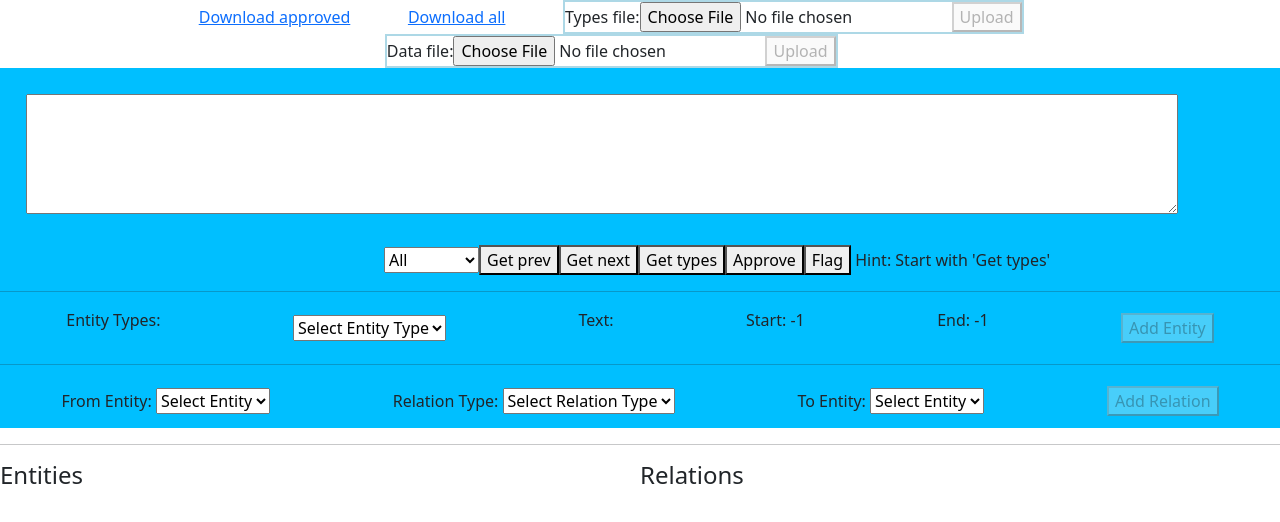
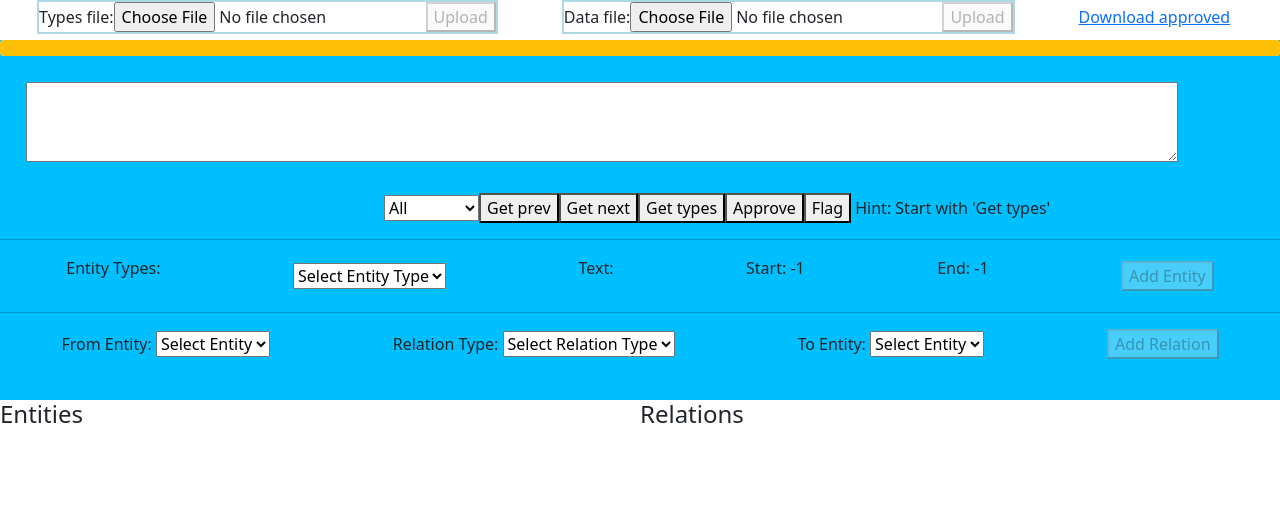
Before and after one commit to abhinav-kumar-thakur/relation-extraction-annotator, a React (Create React App) app in the folder frontend/: page / in a window 1280 px wide. Shown: the top 522 px of the page. Built offline with nearby package versions, Linux system fonts and the light colour scheme.

Commit message:
Abhinav | Style UI

```diff
--- a/frontend/src/App.css
+++ b/frontend/src/App.css
@@ -1,5 +1,14 @@
 .App {
   text-align: center;
+}
+
+.NER_types_inputs {
+  height: 5vh;
+  display: flex;
+  flex-direction: row;
+  justify-content: center;
+  align-items: center;
+  flex-wrap: wrap;
 }
 
 .ControlPanel {
@@ -7,24 +16,12 @@
   background-color: deepskyblue;
 }
 
-.NER_types_inputs {
-  display: flex;
-  flex-direction: row;
-  justify-content: center;
-  align-items: center;
-  flex-wrap: wrap;
-  margin: 0 auto;
-  width: 90%;
-}
-
 .Sentence {
   font-size: 1em;
-  font-weight: lighter;
-  color: #f00;
-  height: 15vh;
+  color: black;
+  height: 10vh;
   width: 90%;
   margin: 2%;
-  margin-right: 2%;
   word-wrap: normal;
 }
 
@@ -34,14 +31,12 @@
   justify-content: space-around;
   align-items: center;
   width: 100%;
-  height: 5vh;
 }
 
 .LabelsWrapper {
   display: inline-flex;
   flex-direction: row;
   font-size: 1em;
-  font-weight: lighter;
   justify-content: space-around;
   width: 100%;
 }
--- a/frontend/src/App.js
+++ b/frontend/src/App.js
@@ -223,17 +223,38 @@ function App() {
        });
   };
 
+  const textSelectionHandler = (event) => {
+    const selection = event.target.value.substring(event.target.selectionStart, event.target.selectionEnd);
+
+    let traversed_length = 0;
+    let entity_start_index, entity_end_inedx;
+    for (const [i, token] of textData.entries()) {
+
+      const token_start = traversed_length;
+      const token_end = traversed_length + token.length;
+      if (event.target.selectionStart >= token_start && event.target.selectionStart <= token_end) {
+        entity_start_index = i;
+      }
+
+      if (event.target.selectionEnd >= token_start && event.target.selectionEnd <= token_end) {
+        entity_end_inedx = i + 1;
+      }
+
+      traversed_length += token.length + 1;
+      if (entity_start_index && entity_end_inedx) {
+        break;
+      }
+    }
+
+    const selected_tokens = selection.trim().split(' ');
+    const isValid = entity_start_index && entity_end_inedx;
+    setTextSelectionState({text: selected_tokens.join(' '), start: entity_start_index, end: entity_end_inedx, valid: isValid});
+  }
+
   // NER labelling UI
   return (
     <div>
-    <StackedProgressBar data={progress}/>
     <div className="NER_types_inputs">
-          <a href={backend_url + '/approved/download'} style={{'marginRight': '5%'}}>
-            Download approved
-          </a>
-          <a href={backend_url + '/all/download'} style={{'marginRight': '5%'}}>
-            Download all
-          </a>
         <span style={{'marginRight': '5%', 'border': '2px solid lightblue'}}>
           <label>Types file: </label>
           <input type="file" onChange={entityTypesFileChangeHandler} />
@@ -244,35 +265,12 @@ function App() {
           <input type="file" onChange={dataFileChangeHandler} />
           <button onClick={handleDataFileSubmission} disabled={!isDataFileSelected} >{uploadDataFileButtonText}</button>
         </span>
+        <a href={backend_url + '/approved/download'} style={{'marginRight': '1%'}}> Download approved </a>
+        <a href={backend_url + '/all/download'}> Download all </a>
       </div>
       <div className='ControlPanel'>
-        <textarea className='Sentence' value={textData.join(' ')} onSelect={(event) => {
-          const selection = event.target.value.substring(event.target.selectionStart, event.target.selectionEnd);
-
-          let traveresed_length = 0;
-          let entity_start_index, entity_end_inedx;
-          for (const [i, token] of textData.entries()) {
-
-            const token_start = traveresed_length;
-            const token_end = traveresed_length + token.length;
-            if (event.target.selectionStart >= token_start && event.target.selectionStart <= token_end) {
-              entity_start_index = i;
-            }
-
-            if (event.target.selectionEnd >= token_start && event.target.selectionEnd <= token_end) {
-              entity_end_inedx = i + 1;
-            }
-
-            traveresed_length += token.length + 1;
-            if (entity_start_index && entity_end_inedx) {
-              break;
-            }
-          }
-
-          const selected_tokens = selection.trim().split(' ');
-          const isValid = entity_start_index && entity_end_inedx;
-          setTextSelectionState({text: selected_tokens.join(' '), start: entity_start_index, end: entity_end_inedx, valid: isValid});
-        }} />
+        <StackedProgressBar data={progress}/>
+        <textarea className='Sentence' value={textData.join(' ')} onSelect={textSelectionHandler} />
         <span style={{'marginLeft': '30%'}}>
           <select name='Filter' id='filter' onChange={(event) => {
             setNextOffset(-1);
@@ -339,9 +337,7 @@ function App() {
             Add Relation
           </button>
         </div>
-
       </div>
-      <hr/>
       <div className='LabelsWrapper'>
         <div className='Label'>
           <h4>Entities</h4>
--- a/frontend/src/components/progessBar.js
+++ b/frontend/src/components/progessBar.js
@@ -3,7 +3,13 @@ import ProgressBar from 'react-bootstrap/ProgressBar';
 
 function StackedProgressBar(props) {
   if (!props.data) {
-    return null
+      return (
+          <ProgressBar max={100}>
+              <ProgressBar striped variant="success" now={0} key={1} />
+              <ProgressBar variant="warning" now={100}  key={2} />
+              <ProgressBar striped variant="danger" now={0} key={3} />
+          </ProgressBar>
+      );
   }
 
   const data = props.data;
```
Lines whose indentation alone changed are shown as unchanged.
